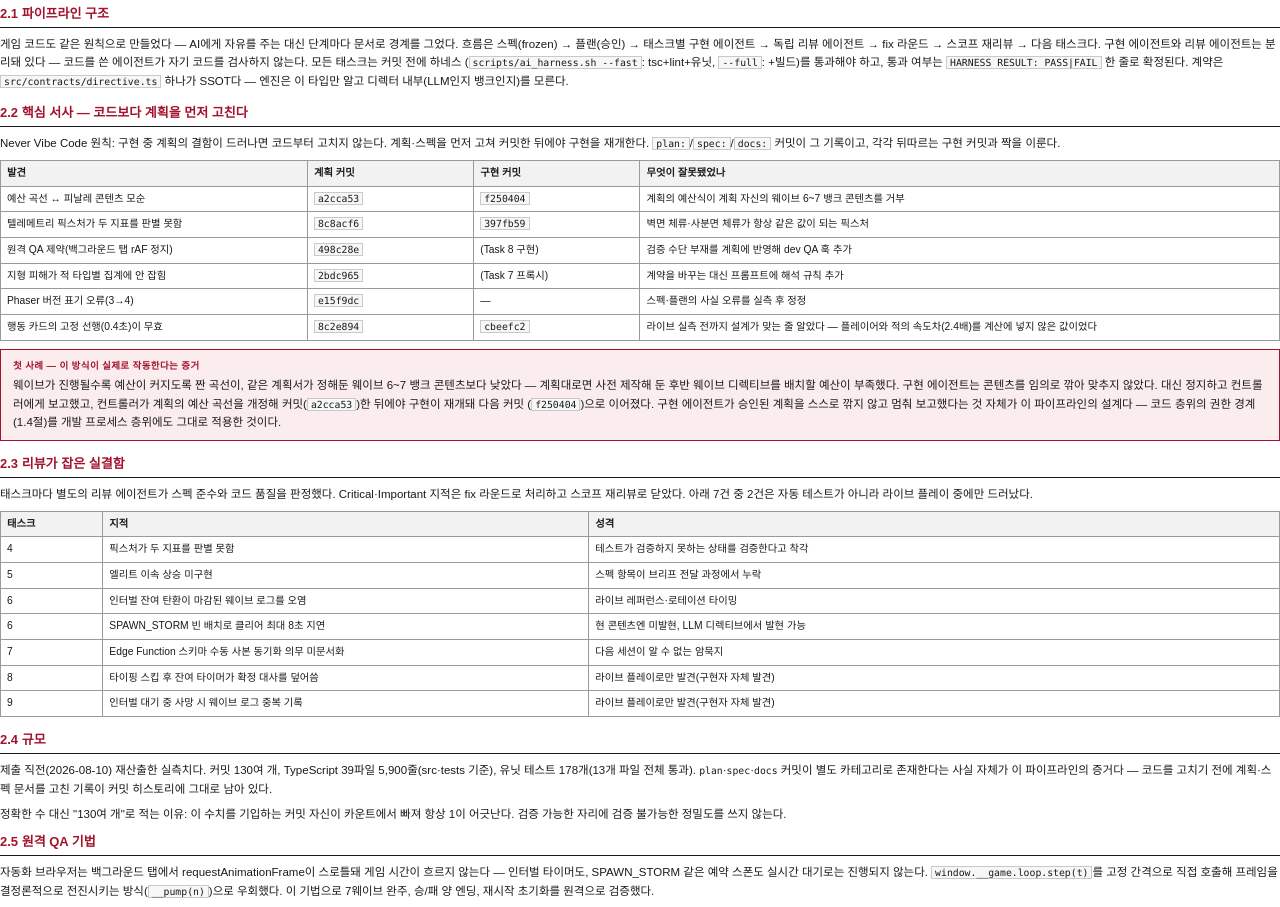
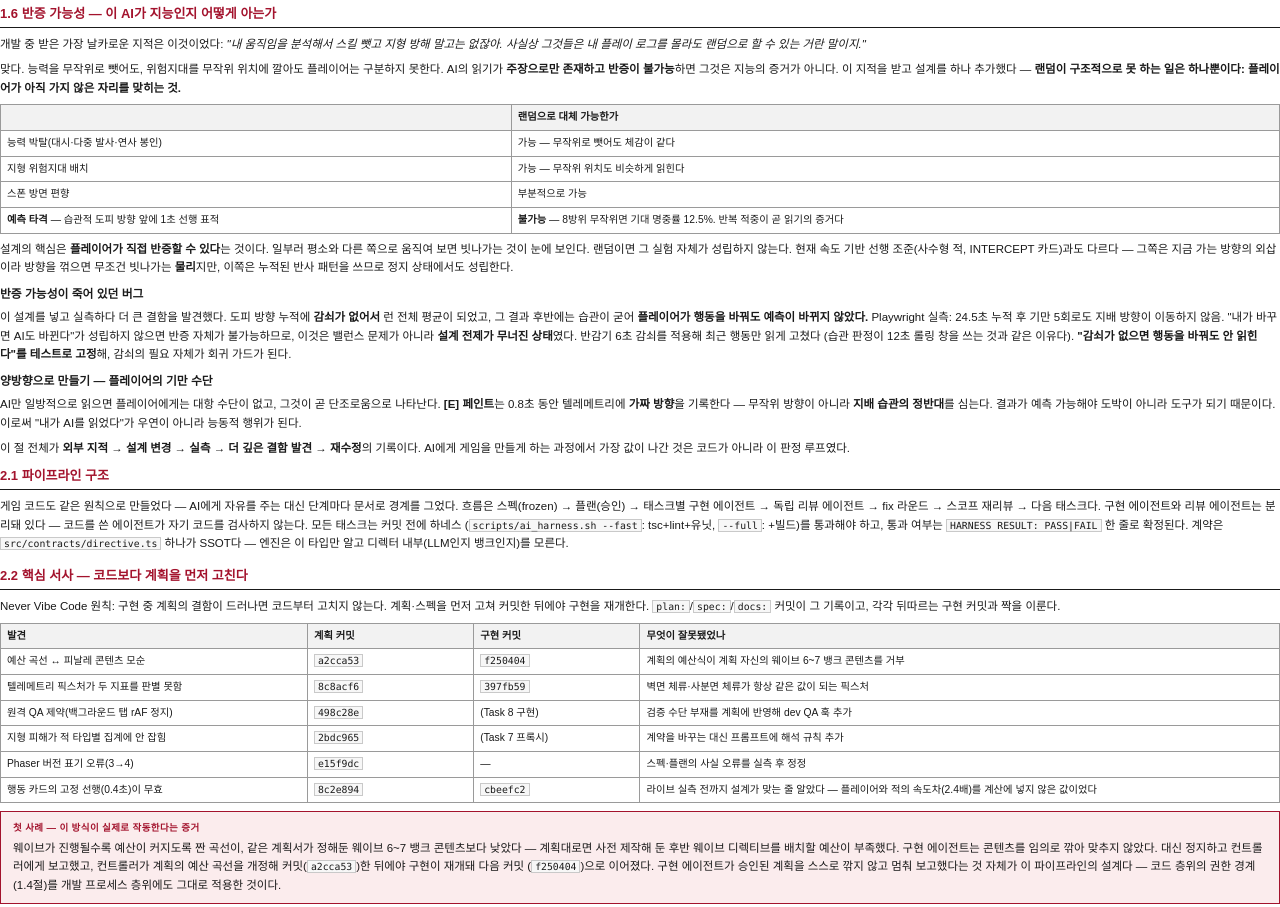
Before and after one commit to bySeungje/directors-cut, a website built with Vite: page docs/submission/ai-tech.html in a window 1280 px wide. Shown: the part 2612-3519 px from the top of the page. Built offline with nearby package versions, Linux system fonts and the light colour scheme; no server answers.

Commit message:
docs: 최종 게임 기준 문서 갱신 + PDF 재생성 + 게임 동결
게임소개: 예측 타격(아직 가지 않은 자리를 맞힌다·반증 가능) · [E] 페인트(가짜 방향을
흘려 AI를 속인다) · 감쇠(행동을 바꾸면 예측도 따라온다) · 조작표에 E 추가

AI 활용 기술 문서 1.6 반증 가능성 — 이 제출물의 핵심 논증
  "스킬 뺏고 지형 방해는 랜덤으로도 할 수 있다"는 지적을 그대로 인용하고,
  무엇이 랜덤으로 대체 가능한지 표로 구분한다. 랜덤이 구조적으로 못 하는 것은
  아직 가지 않은 자리를 맞히는 것 하나뿐이다(8방위 무작위 기대 명중률 12.5%).
  반증 가능성이 감쇠 부재로 죽어 있던 버그와 그 수정, 그리고 플레이어의 기만
  수단([E] 페인트)까지 — 외부 지적 → 설계 변경 → 실측 → 더 깊은 결함 발견 →
  재수정의 기록 전체를 남긴다.

플랜: CP4~CP6 완료 표시, 스펙 범위를 넘어 추가된 6건과 그 계기(승제 판정) 표,
다음 단계 3건(조건부 업그레이드 풀·아레나 지형·교차 기억)과 이번에 넣지 않은 이유.

규모 재산출: 커밋 140여 · TS 40파일 6,331줄 · 테스트 191(14파일)
HARNESS RESULT: PASS --full

게임 동결(2026-08-10). 이후 코드 변경 없음.

Co-Authored-By: Claude Opus 5 (1M context) <noreply@anthropic.com>
Claude-Session: https://claude.ai/code/session_01NoMBPW5gHtqBDQSjwgp7RM

```diff
--- a/docs/submission/ai-tech.html
+++ b/docs/submission/ai-tech.html
@@ -354,6 +354,55 @@
     그래서 박탈은 전부 변주가 아니라 플레이어 상태로 구현했다.
   </p>
 
+
+  <h2>1.6 반증 가능성 — 이 AI가 지능인지 어떻게 아는가</h2>
+  <p>
+    개발 중 받은 가장 날카로운 지적은 이것이었다: <i>"내 움직임을 분석해서 스킬 뺏고 지형 방해 말고는
+    없잖아. 사실상 그것들은 내 플레이 로그를 몰라도 랜덤으로 할 수 있는 거란 말이지."</i>
+  </p>
+  <p>
+    맞다. 능력을 무작위로 뺏어도, 위험지대를 무작위 위치에 깔아도 플레이어는 구분하지 못한다.
+    AI의 읽기가 <b>주장으로만 존재하고 반증이 불가능</b>하면 그것은 지능의 증거가 아니다.
+    이 지적을 받고 설계를 하나 추가했다 — <b>랜덤이 구조적으로 못 하는 일은 하나뿐이다:
+    플레이어가 아직 가지 않은 자리를 맞히는 것.</b>
+  </p>
+  <table>
+    <thead><tr><th></th><th>랜덤으로 대체 가능한가</th></tr></thead>
+    <tbody>
+      <tr><td>능력 박탈(대시·다중 발사·연사 봉인)</td><td>가능 — 무작위로 뺏어도 체감이 같다</td></tr>
+      <tr><td>지형 위험지대 배치</td><td>가능 — 무작위 위치도 비슷하게 읽힌다</td></tr>
+      <tr><td>스폰 방면 편향</td><td>부분적으로 가능</td></tr>
+      <tr><td><b>예측 타격</b> — 습관적 도피 방향 앞에 1초 선행 표적</td><td><b>불가능</b> — 8방위 무작위면 기대 명중률 12.5%. 반복 적중이 곧 읽기의 증거다</td></tr>
+    </tbody>
+  </table>
+  <p>
+    설계의 핵심은 <b>플레이어가 직접 반증할 수 있다</b>는 것이다. 일부러 평소와 다른 쪽으로 움직여 보면
+    빗나가는 것이 눈에 보인다. 랜덤이면 그 실험 자체가 성립하지 않는다.
+    현재 속도 기반 선행 조준(사수형 적, INTERCEPT 카드)과도 다르다 — 그쪽은 지금 가는 방향의 외삽이라
+    방향을 꺾으면 무조건 빗나가는 <b>물리</b>지만, 이쪽은 누적된 반사 패턴을 쓰므로 정지 상태에서도 성립한다.
+  </p>
+  <h3>반증 가능성이 죽어 있던 버그</h3>
+  <p>
+    이 설계를 넣고 실측하다 더 큰 결함을 발견했다. 도피 방향 누적에 <b>감쇠가 없어서</b> 런 전체 평균이
+    되었고, 그 결과 후반에는 습관이 굳어 <b>플레이어가 행동을 바꿔도 예측이 바뀌지 않았다.</b>
+    Playwright 실측: 24.5초 누적 후 기만 5회로도 지배 방향이 이동하지 않음.
+    "내가 바꾸면 AI도 바뀐다"가 성립하지 않으면 반증 자체가 불가능하므로, 이것은 밸런스 문제가 아니라
+    <b>설계 전제가 무너진 상태</b>였다. 반감기 6초 감쇠를 적용해 최근 행동만 읽게 고쳤다
+    (습관 판정이 12초 롤링 창을 쓰는 것과 같은 이유다).
+    <b>"감쇠가 없으면 행동을 바꿔도 안 읽힌다"를 테스트로 고정</b>해, 감쇠의 필요 자체가 회귀 가드가 된다.
+  </p>
+  <h3>양방향으로 만들기 — 플레이어의 기만 수단</h3>
+  <p>
+    AI만 일방적으로 읽으면 플레이어에게는 대항 수단이 없고, 그것이 곧 단조로움으로 나타난다.
+    <b>[E] 페인트</b>는 0.8초 동안 텔레메트리에 <b>가짜 방향</b>을 기록한다 — 무작위 방향이 아니라
+    <b>지배 습관의 정반대</b>를 심는다. 결과가 예측 가능해야 도박이 아니라 도구가 되기 때문이다.
+    이로써 "내가 AI를 읽었다"가 우연이 아니라 능동적 행위가 된다.
+  </p>
+  <p class="note">
+    이 절 전체가 <b>외부 지적 → 설계 변경 → 실측 → 더 깊은 결함 발견 → 재수정</b>의 기록이다.
+    AI에게 게임을 만들게 하는 과정에서 가장 값이 나간 것은 코드가 아니라 이 판정 루프였다.
+  </p>
+
   <h2>2.1 파이프라인 구조</h2>
   <p>
     게임 코드도 같은 원칙으로 만들었다 — AI에게 자유를 주는 대신 단계마다 문서로 경계를 그었다.
@@ -418,8 +467,8 @@
 <section>
   <h2>2.4 규모</h2>
   <p>
-    제출 직전(2026-08-10) 재산출한 실측치다. 커밋 130여 개, TypeScript 39파일 5,900줄(src·tests 기준),
-    유닛 테스트 178개(13개 파일 전체 통과). <code>plan</code>·<code>spec</code>·<code>docs</code> 커밋이
+    제출 직전(2026-08-10) 재산출한 실측치다. 커밋 140여 개, TypeScript 40파일 6,331줄(src·tests 기준),
+    유닛 테스트 191개(14개 파일 전체 통과). <code>plan</code>·<code>spec</code>·<code>docs</code> 커밋이
     별도 카테고리로 존재한다는 사실 자체가 이 파이프라인의 증거다 — 코드를 고치기 전에 계획·스펙 문서를
     고친 기록이 커밋 히스토리에 그대로 남아 있다.
   </p>
```
Also changed, not shown: docs/plans/2026-08-09-ai-1983.md (+24 -4 lines), docs/submission/game-overview.html (+18 -2 lines), 2 other files.
